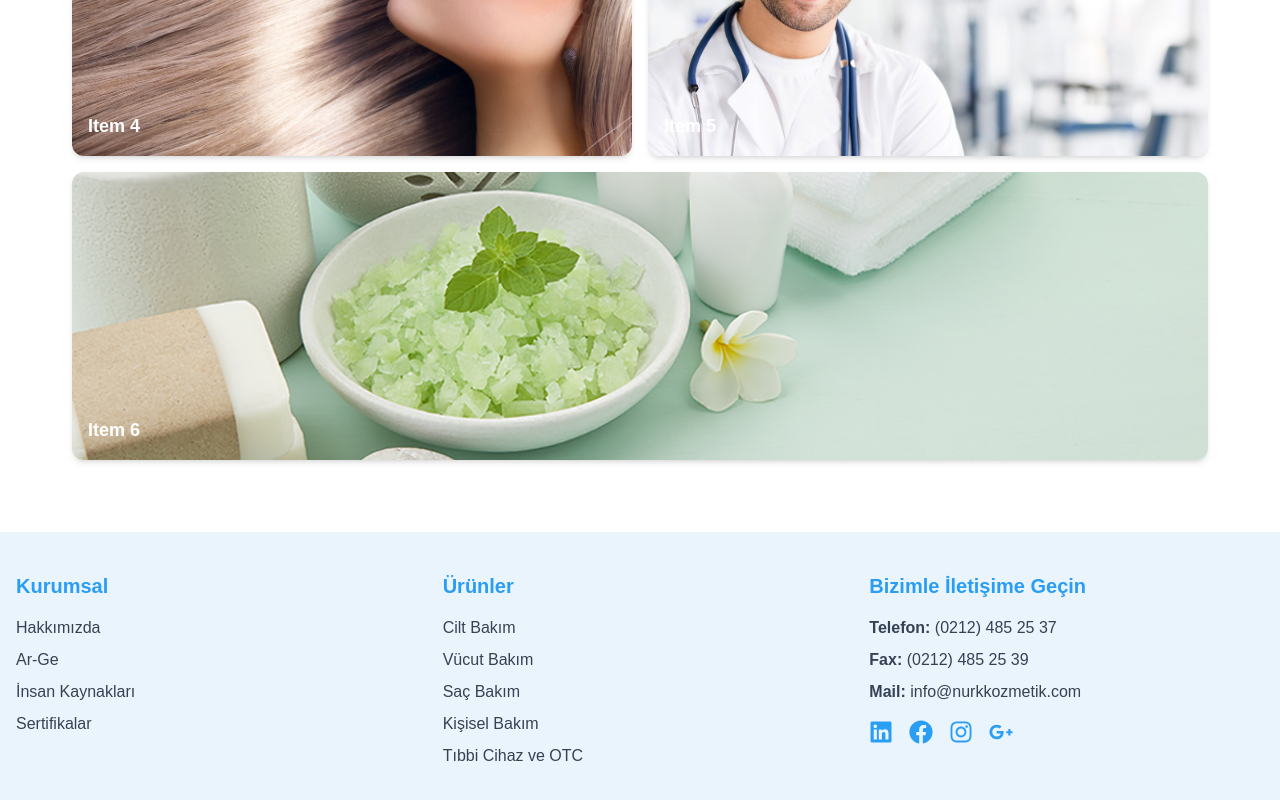
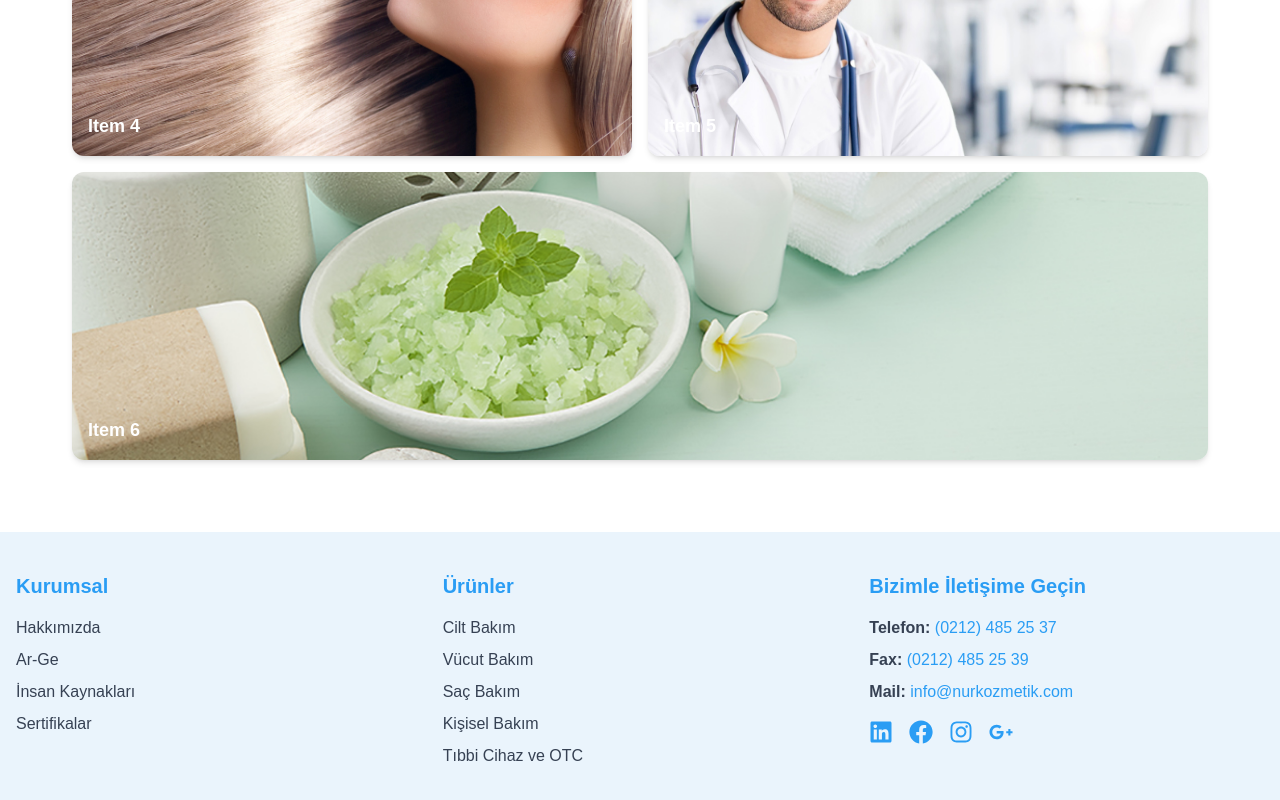
Before and after one commit to turkkanberkay/nurkozmetik, a Next.js app: page / in a window 1280 px wide. Shown: the part 1462-2262 px from the top of the page. Built offline with nearby package versions, Linux system fonts and the light colour scheme.

Commit message:
footer updated

```diff
--- a/src/components/Footer.tsx
+++ b/src/components/Footer.tsx
@@ -1,6 +1,6 @@
 import { FaLinkedin, FaFacebook, FaInstagram, FaGooglePlusG } from 'react-icons/fa';
 
- export default function Footer() {
+export default function Footer() {
   return (
     <footer className="bg-[#eaf4fc] text-[#2a9df4] py-10">
       <div className="max-w-7xl mx-auto px-4 grid grid-cols-1 md:grid-cols-3 gap-8 text-center md:text-left">
@@ -32,18 +32,24 @@ import { FaLinkedin, FaFacebook, FaInstagram, FaGooglePlusG } from 'react-icons/
         <div>
           <h3 className="text-xl font-bold mb-4">Bizimle İletişime Geçin</h3>
           <ul className="space-y-2 text-gray-700">
-            <li><strong>Telefon:</strong> (0212) 485 25 37</li>
-            <li><strong>Fax:</strong> (0212) 485 25 39</li>
-            <li><strong>Mail:</strong> info@nurkkozmetik.com</li>
+            <li>
+              <strong>Telefon:</strong> <a href="tel:02124852537" className="text-[#2a9df4]">(0212) 485 25 37</a>
+            </li>
+            <li>
+              <strong>Fax:</strong> <a href="tel:02124852539" className="text-[#2a9df4]">(0212) 485 25 39</a>
+            </li>
+            <li>
+              <strong>Mail:</strong> <a href="mailto:info@nurkozmetik.com" className="text-[#2a9df4]">info@nurkozmetik.com</a>
+            </li>
           </ul>
 
           {/* Social icons */}
           <div className="flex justify-center md:justify-start gap-4 mt-4 text-2xl text-[#2a9df4]">
-            <a href="#"><FaLinkedin /></a>
-            <a href="#"><FaFacebook /></a>
-            <a href="#"><FaInstagram /></a>
-            <a href="#"><FaGooglePlusG /></a>
-            </div>
+            <a href="javascript:void(0)"><FaLinkedin /></a>
+            <a href="javascript:void(0)"><FaFacebook /></a>
+            <a href="javascript:void(0)"><FaInstagram /></a>
+            <a href="javascript:void(0)"><FaGooglePlusG /></a>
+          </div>
         </div>
 
       </div>
```
